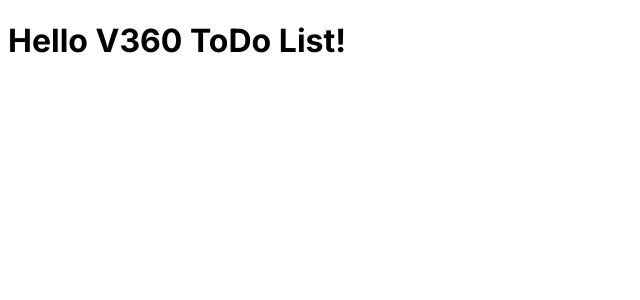
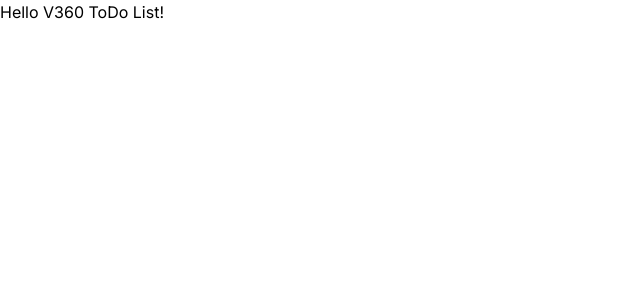
Before and after one commit to ArturKioshi/To-Do-List-V360---Frontend, a React (Vite) app: page / in a window 1280 px wide. Shown: the top 300 px of the page, without its empty margins (0-640 px from the left). Built offline with nearby package versions, Linux system fonts and the light colour scheme.

Commit message:
feat: create custom colors on tailwind

```diff
--- a/src/index.css
+++ b/src/index.css
@@ -1,3 +1,21 @@
+@import "tailwindcss";
+
+@theme {
+  /* Elements */
+  --color-background: #FFFFFF;
+  --color-headline: #1f1235;
+  --color-subheadline: #1b1425;
+  --color-button: #ff6e6c;
+  --color-button-text: #1f1235;
+
+  /* Illustration */
+  --color-stroke: #1f1235;
+  --color-main: #FFFFFF;
+  --color-highlight: #ff6e6c;
+  --color-secondary: #67568c;
+  --color-tertiary: #fbdd74;
+}
+
 :root {
   margin: 0;
   padding: 0;
```
